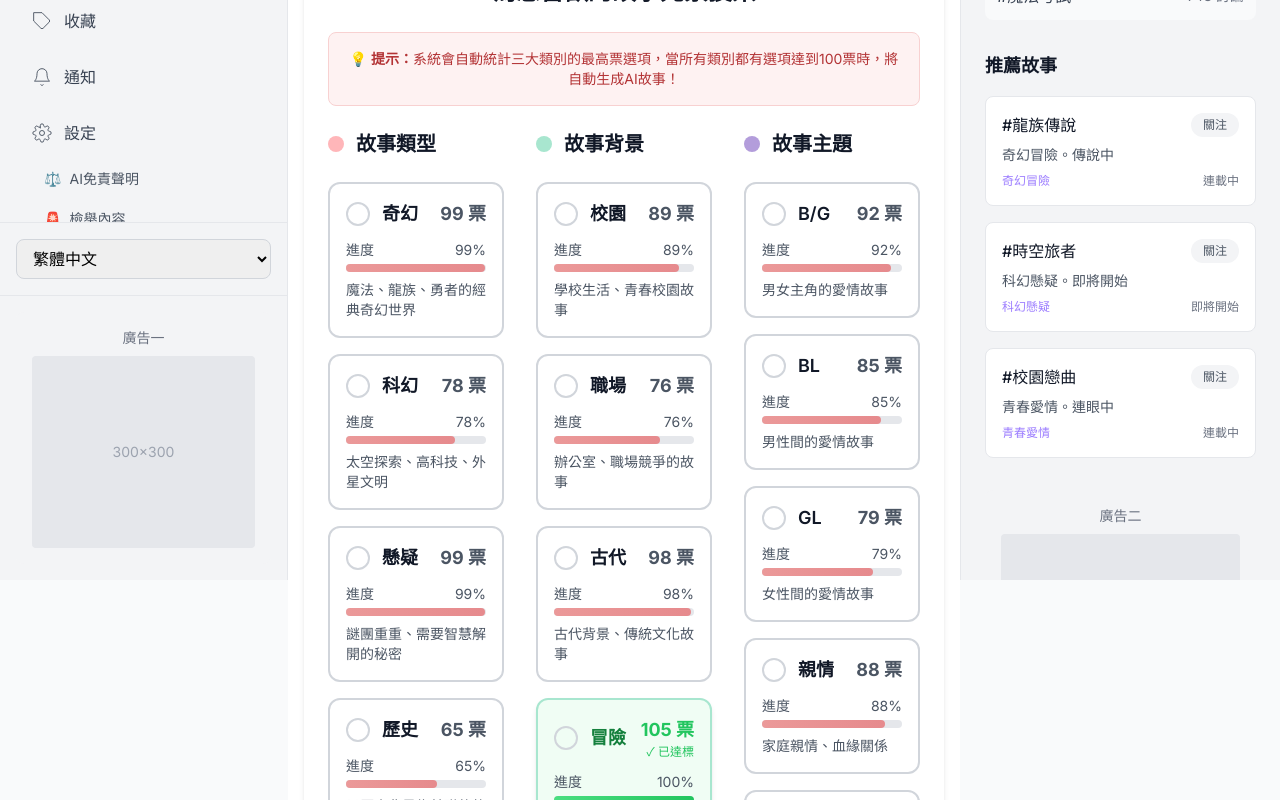
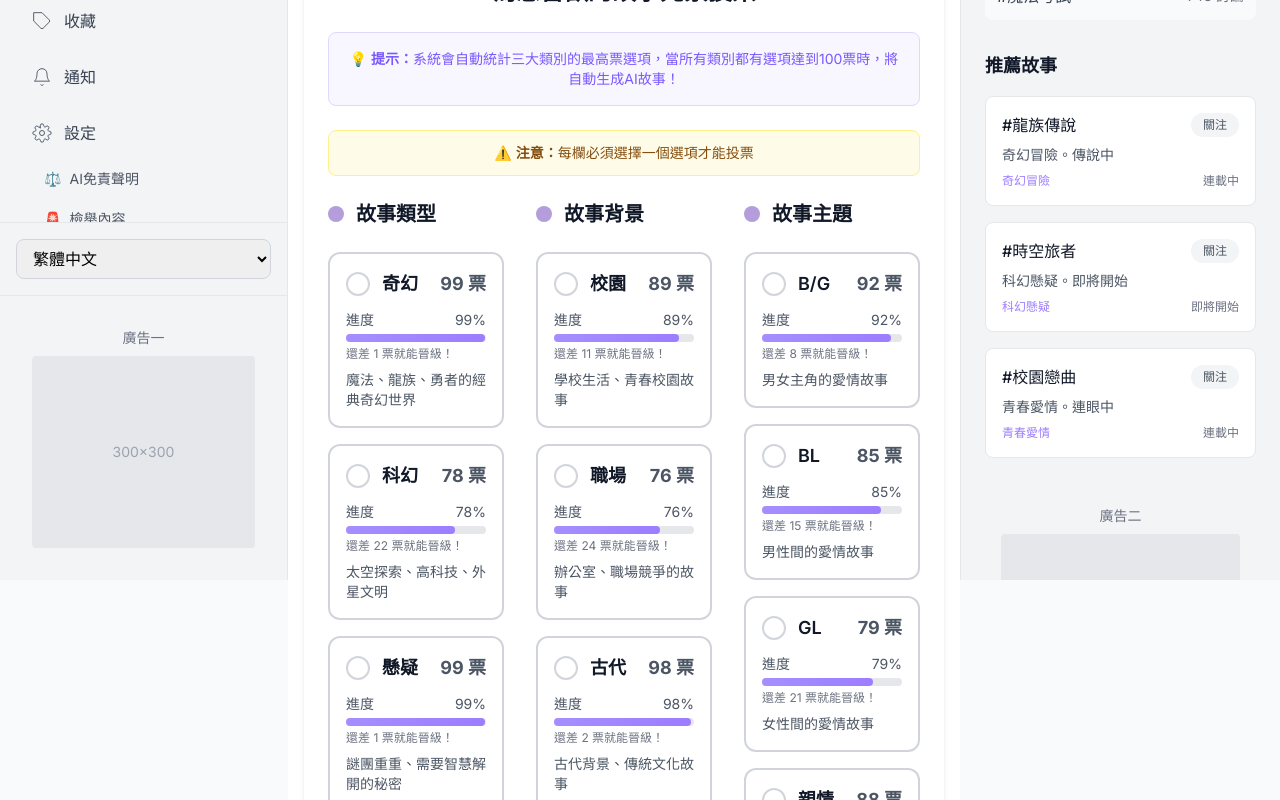
Before and after one commit to KenterPong/myainovel, a Next.js app: page /origin in a window 1280 px wide. Shown: the part 220-1020 px from the top of the page. Built offline with nearby package versions, Linux system fonts and the light colour scheme.

Commit message:
故事起源畫面

```diff
--- a/src/app/origin/page.tsx
+++ b/src/app/origin/page.tsx
@@ -26,6 +26,10 @@ export default function Origin() {
   const [showVoteSuccess, setShowVoteSuccess] = useState(false);
   const [animatingVotes, setAnimatingVotes] = useState<{[key: string]: boolean}>({});
   const [voteAnimation, setVoteAnimation] = useState<{[key: string]: number}>({});
+  const [showValidationError, setShowValidationError] = useState(false);
+  const [missingSelections, setMissingSelections] = useState<string[]>([]);
+  const [expandedCards, setExpandedCards] = useState<{[key: string]: boolean}>({});
+  const [showTopRanking, setShowTopRanking] = useState(false);
 
   // 三圈選項
   const options = {
@@ -106,7 +110,39 @@ export default function Origin() {
     return { optionId: highestOption, votes: highestVotes };
   };
 
+  // 獲取Top 3排名
+  const getTopRanking = (category: 'outer' | 'middle' | 'inner') => {
+    const allVotes = getCurrentVoteData(category);
+    const categoryOptions = category === 'outer' ? options.outer :
+                          category === 'middle' ? options.middle : options.inner;
+
+    return Object.entries(allVotes)
+      .map(([optionId, votes]) => {
+        const option = categoryOptions.find(opt => opt.id === optionId);
+        return {
+          id: optionId,
+          label: option?.label || '',
+          votes
+        };
+      })
+      .sort((a, b) => b.votes - a.votes)
+      .slice(0, 3);
+  };
+
   const handleVote = () => {
+    // 檢查是否有遺漏的選擇
+    const missing = [];
+    if (!selectedOptions.outer) missing.push('故事類型');
+    if (!selectedOptions.middle) missing.push('故事背景');
+    if (!selectedOptions.inner) missing.push('故事主題');
+
+    if (missing.length > 0) {
+      setMissingSelections(missing);
+      setShowValidationError(true);
+      setTimeout(() => setShowValidationError(false), 3000);
+      return;
+    }
+
     if (selectedOptions.outer && selectedOptions.middle && selectedOptions.inner) {
       // 模擬投票
       const newVoteCounts = {
@@ -162,6 +198,12 @@ export default function Origin() {
       // 顯示投票完成提醒
       setShowVoteSuccess(true);
       setTimeout(() => setShowVoteSuccess(false), 3000);
+
+      // 顯示Top 3排名
+      setTimeout(() => {
+        setShowTopRanking(true);
+        setTimeout(() => setShowTopRanking(false), 5000);
+      }, 1000);
 
       // 計算包含用戶投票後的總票數
       const calculateTotalVotes = (category: 'outer' | 'middle' | 'inner') => {
@@ -240,7 +282,7 @@ export default function Origin() {
   };
 
   // 進度條組件
-  const ProgressBar = ({ current, target = 100, className = "" }: { current: number; target?: number; className?: string }) => {
+  const ProgressBar = ({ current, target = 100, className = "", isLeading = false }: { current: number; target?: number; className?: string; isLeading?: boolean }) => {
     const percentage = Math.min((current / target) * 100, 100);
     const isComplete = current >= target;
 
@@ -248,9 +290,9 @@ export default function Origin() {
       <div className={`w-full bg-gray-200 rounded-full h-2 ${className}`}>
         <div
           className={`h-2 rounded-full transition-all duration-500 ease-out ${
-            isComplete
-              ? 'bg-gradient-to-r from-accent-400 to-accent-600'
-              : 'bg-gradient-to-r from-secondary-400 to-secondary-600'
+            isComplete || isLeading
+              ? 'bg-gradient-to-r from-yellow-400 to-yellow-600'
+              : 'bg-gradient-to-r from-primary-400 to-primary-600'
           }`}
           style={{ width: `${percentage}%` }}
         />
@@ -279,12 +321,8 @@ export default function Origin() {
     const progress = Math.min((votes / 100) * 100, 100);
 
     const getCategoryColor = (cat: string) => {
-      switch (cat) {
-        case 'outer': return 'secondary';
-        case 'middle': return 'accent';
-        case 'inner': return 'primary';
-        default: return 'gray';
-      }
+      // 統一使用紫色系作為主色
+      return 'primary';
     };
 
     const color = getCategoryColor(category);
@@ -295,8 +333,8 @@ export default function Origin() {
           isSelected
             ? `border-${color}-500 bg-${color}-50 shadow-lg scale-105`
             : isLeading
-            ? 'border-accent-500 bg-accent-50 shadow-md'
-            : `border-gray-300 hover:border-${color}-300 hover:shadow-md hover:scale-102`
+            ? 'border-yellow-500 bg-yellow-50 shadow-md'
+            : `border-gray-300 hover:border-${color}-300 hover:bg-${color}-50 hover:shadow-md hover:scale-102`
         } ${isAnimating ? 'animate-pulse' : ''}`}
         onClick={onSelect}
       >
@@ -317,17 +355,17 @@ export default function Origin() {
               isSelected
                 ? `text-${color}-800`
                 : isLeading
-                ? 'text-accent-800'
+                ? 'text-yellow-800'
                 : 'text-gray-900'
             }`}>{option.label}</span>
           </div>
           <div className="text-right">
-            <div className={`text-lg font-bold ${isLeading ? 'text-accent-600' : 'text-gray-600'}`}>
+            <div className={`text-lg font-bold ${isLeading ? 'text-yellow-600' : 'text-gray-600'}`}>
               {votes} 票
             </div>
             {isLeading && (
-              <div className="text-xs text-accent-600 font-medium">
-                ✓ 已達標
+              <div className="text-xs text-yellow-600 font-medium">
+                🏆 已達成
               </div>
             )}
           </div>
@@ -342,20 +380,69 @@ export default function Origin() {
             current={votes}
             target={100}
             className="h-2"
+            isLeading={isLeading}
           />
+          {!isLeading && votes < 100 && (
+            <div className="text-xs text-gray-500 mt-1">
+              還差 {100 - votes} 票就能晉級！
+            </div>
+          )}
         </div>
 
+        <div className="space-y-2">
           <p className={`text-sm ${
             isSelected
               ? `text-${color}-700`
               : isLeading
-            ? 'text-accent-700'
+              ? 'text-yellow-700'
               : 'text-gray-600'
-        }`}>{option.description}</p>
+          }`}>
+            {/* 行動版顯示縮短描述，桌機版顯示完整描述 */}
+            <span className="block md:hidden">
+              {option.description.length > 15
+                ? option.description.substring(0, 15) + '...'
+                : option.description
+              }
+            </span>
+            <span className="hidden md:block">
+              {option.description}
+            </span>
+          </p>
+
+          {/* 行動版「更多資訊」按鈕 */}
+          {option.description.length > 15 && (
+            <button
+              onClick={(e) => {
+                e.stopPropagation();
+                const cardKey = `${category}-${option.id}`;
+                setExpandedCards(prev => ({
+                  ...prev,
+                  [cardKey]: !prev[cardKey]
+                }));
+              }}
+              className="md:hidden text-xs text-primary-600 hover:text-primary-800 underline"
+            >
+              {expandedCards[`${category}-${option.id}`] ? '收起' : '更多資訊'}
+            </button>
+          )}
+
+          {/* 展開的完整描述 */}
+          {expandedCards[`${category}-${option.id}`] && option.description.length > 15 && (
+            <p className={`text-sm md:hidden ${
+              isSelected
+                ? `text-${color}-700`
+                : isLeading
+                ? 'text-yellow-700'
+                : 'text-gray-600'
+            }`}>
+              {option.description}
+            </p>
+          )}
+        </div>
 
         {isAnimating && (
-          <div className="absolute inset-0 bg-accent-100 bg-opacity-50 rounded-xl flex items-center justify-center">
-            <div className="text-accent-600 font-bold text-lg animate-bounce">
+          <div className="absolute inset-0 bg-primary-100 bg-opacity-50 rounded-xl flex items-center justify-center">
+            <div className="text-primary-600 font-bold text-lg animate-bounce">
               +1 票
             </div>
           </div>
@@ -394,6 +481,22 @@ export default function Origin() {
         </div>
         </div>
 
+      {/* 驗證錯誤提示 */}
+      {showValidationError && (
+        <div className="fixed top-4 left-1/2 transform -translate-x-1/2 z-50 animate-bounce">
+          <div className="bg-red-100 border border-red-400 text-red-700 px-6 py-3 rounded-lg shadow-lg">
+            <div className="flex items-center">
+              <svg className="w-5 h-5 mr-2" fill="currentColor" viewBox="0 0 20 20">
+                <path fillRule="evenodd" d="M18 10a8 8 0 11-16 0 8 8 0 0116 0zm-7 4a1 1 0 11-2 0 1 1 0 012 0zm-1-9a1 1 0 00-1 1v4a1 1 0 102 0V6a1 1 0 00-1-1z" clipRule="evenodd" />
+              </svg>
+              <span className="font-medium">
+                請完成以下選擇：{missingSelections.join('、')}
+              </span>
+            </div>
+          </div>
+        </div>
+      )}
+
       {/* 投票成功提醒 */}
       {showVoteSuccess && (
         <div className="fixed inset-0 bg-black bg-opacity-50 flex items-center justify-center z-50">
@@ -401,9 +504,84 @@ export default function Origin() {
             <div className="text-6xl mb-4 animate-pulse">🎉</div>
             <h3 className="text-2xl font-bold text-gray-900 mb-2">投票完成！</h3>
             <p className="text-gray-600 mb-4">感謝您的參與，系統正在統計結果...</p>
+
+            <div className="space-y-4">
               <div className="flex justify-center">
-              <div className="animate-spin rounded-full h-6 w-6 border-b-2 border-secondary-600"></div>
+                <div className="animate-spin rounded-full h-6 w-6 border-b-2 border-primary-600"></div>
               </div>
+
+              <div className="text-sm text-gray-600 space-y-2">
+                <p>📅 3 天後公布結果，屆時會通知你</p>
+                <p>🔗 你也可以分享連結邀請朋友一起投票</p>
+              </div>
+
+              <div className="flex space-x-3 justify-center">
+                <button
+                  onClick={() => {
+                    navigator.clipboard.writeText(window.location.href);
+                    alert('連結已複製到剪貼簿！');
+                  }}
+                  className="px-4 py-2 bg-primary-100 text-primary-700 rounded-lg hover:bg-primary-200 transition-colors text-sm"
+                >
+                  📋 複製連結
+                </button>
+                <button
+                  onClick={() => {
+                    // 這裡可以添加分享到社群的邏輯
+                    alert('分享功能開發中...');
+                  }}
+                  className="px-4 py-2 bg-yellow-100 text-yellow-700 rounded-lg hover:bg-yellow-200 transition-colors text-sm"
+                >
+                  📱 分享到社群
+                </button>
+              </div>
+
+              <p className="text-xs text-gray-500">
+                你的選擇可能影響小說的誕生！
+              </p>
+            </div>
+          </div>
+        </div>
+      )}
+
+      {/* Top 3排名顯示 */}
+      {showTopRanking && (
+        <div className="fixed bottom-4 left-1/2 transform -translate-x-1/2 z-50 animate-slide-up">
+          <div className="bg-white rounded-xl shadow-2xl border border-gray-200 p-6 max-w-4xl mx-4">
+            <h3 className="text-lg font-bold text-gray-900 mb-4 text-center">🏆 目前 Top 3 排名</h3>
+            <div className="grid grid-cols-1 md:grid-cols-3 gap-4">
+              {(['outer', 'middle', 'inner'] as const).map((category, categoryIndex) => {
+                const categoryName = category === 'outer' ? '故事類型' :
+                                   category === 'middle' ? '故事背景' : '故事主題';
+                const top3 = getTopRanking(category);
+
+                return (
+                  <div key={category} className="space-y-2">
+                    <h4 className="font-semibold text-gray-800 text-center">{categoryName}</h4>
+                    <div className="space-y-1">
+                      {top3.map((item, index) => (
+                        <div key={item.id} className={`flex justify-between items-center p-2 rounded-lg ${
+                          index === 0 ? 'bg-yellow-100' :
+                          index === 1 ? 'bg-gray-100' :
+                          'bg-orange-100'
+                        }`}>
+                          <div className="flex items-center">
+                            <span className="text-lg mr-2">
+                              {index === 0 ? '🥇' : index === 1 ? '🥈' : '🥉'}
+                            </span>
+                            <span className="text-sm font-medium">{item.label}</span>
+                          </div>
+                          <span className="text-sm text-gray-600">{item.votes} 票</span>
+                        </div>
+                      ))}
+                    </div>
+                  </div>
+                );
+              })}
+            </div>
+            <p className="text-xs text-gray-500 text-center mt-3">
+              排名會持續更新，感謝您的參與！
+            </p>
           </div>
         </div>
       )}
@@ -412,9 +590,16 @@ export default function Origin() {
       {currentStep === 1 && (
         <div className="bg-white rounded-lg shadow-md p-6">
           <h2 className="text-2xl font-bold text-gray-900 mb-6 text-center">為您喜歡的故事元素投票</h2>
-          <div className="bg-secondary-50 border border-secondary-200 rounded-lg p-4 mb-6">
-            <p className="text-sm text-secondary-800 text-center">
+          <div className="bg-primary-50 border border-primary-200 rounded-lg p-4 mb-6">
+            <p className="text-sm text-primary-800 text-center">
               💡 <strong>提示：</strong>系統會自動統計三大類別的最高票選項，當所有類別都有選項達到100票時，將自動生成AI故事！
+            </p>
+          </div>
+
+          {/* 多選限制提示 */}
+          <div className="bg-yellow-50 border border-yellow-200 rounded-lg p-3 mb-6">
+            <p className="text-sm text-yellow-800 text-center">
+              ⚠️ <strong>注意：</strong>每欄必須選擇一個選項才能投票
             </p>
           </div>
 
@@ -422,7 +607,7 @@ export default function Origin() {
             {/* 故事類型選項 */}
             <div>
               <h3 className="text-xl font-bold text-gray-900 mb-6 flex items-center">
-                <span className="w-4 h-4 bg-secondary-500 rounded-full mr-3"></span>
+                <span className="w-4 h-4 bg-primary-500 rounded-full mr-3"></span>
                 故事類型
               </h3>
               <div className="space-y-4">
@@ -449,7 +634,7 @@ export default function Origin() {
             {/* 故事背景選項 */}
             <div>
               <h3 className="text-xl font-bold text-gray-900 mb-6 flex items-center">
-                <span className="w-4 h-4 bg-accent-500 rounded-full mr-3"></span>
+                <span className="w-4 h-4 bg-primary-500 rounded-full mr-3"></span>
                 故事背景
               </h3>
               <div className="space-y-4">
@@ -508,7 +693,7 @@ export default function Origin() {
               disabled={!selectedOptions.outer || !selectedOptions.middle || !selectedOptions.inner}
               className={`px-12 py-4 rounded-xl font-bold text-lg transition-all duration-300 transform ${
                 selectedOptions.outer && selectedOptions.middle && selectedOptions.inner
-                  ? 'bg-gradient-to-r from-primary-600 to-primary-700 text-white hover:from-primary-700 hover:to-primary-800 hover:scale-105 hover:shadow-xl shadow-lg'
+                  ? 'bg-gradient-to-r from-primary-600 to-primary-700 text-white hover:from-primary-700 hover:to-primary-800 hover:scale-105 hover:shadow-2xl shadow-xl ring-4 ring-primary-200 hover:ring-primary-300'
                   : 'bg-gray-300 text-gray-500 cursor-not-allowed'
               }`}
             >
@@ -520,9 +705,14 @@ export default function Origin() {
               </span>
             </button>
             {selectedOptions.outer && selectedOptions.middle && selectedOptions.inner && (
-              <p className="text-sm text-gray-600 mt-3 animate-pulse">
+              <div className="mt-3 space-y-1">
+                <p className="text-sm text-gray-600 animate-pulse">
                   ✨ 準備好為您的選擇投票了嗎？
                 </p>
+                <p className="text-xs text-gray-500">
+                  ⏰ 剩下 3 天結束投票
+                </p>
+              </div>
             )}
           </div>
         </div>
```
Also changed, not shown: src/app/globals.css (+16 -0 lines), 1 other file (tests, documents, lock files or other folders). Lines whose indentation alone changed are shown as unchanged.
